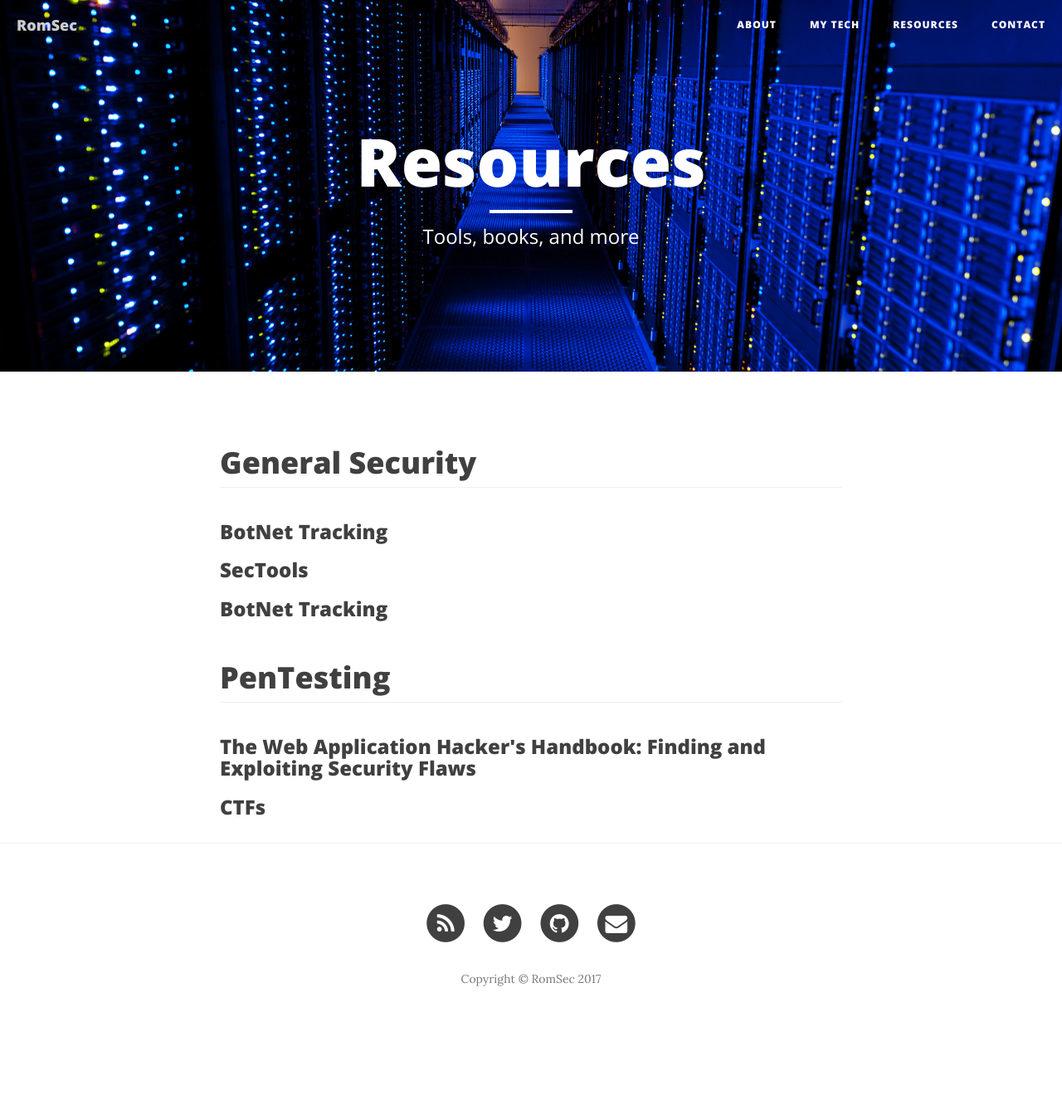
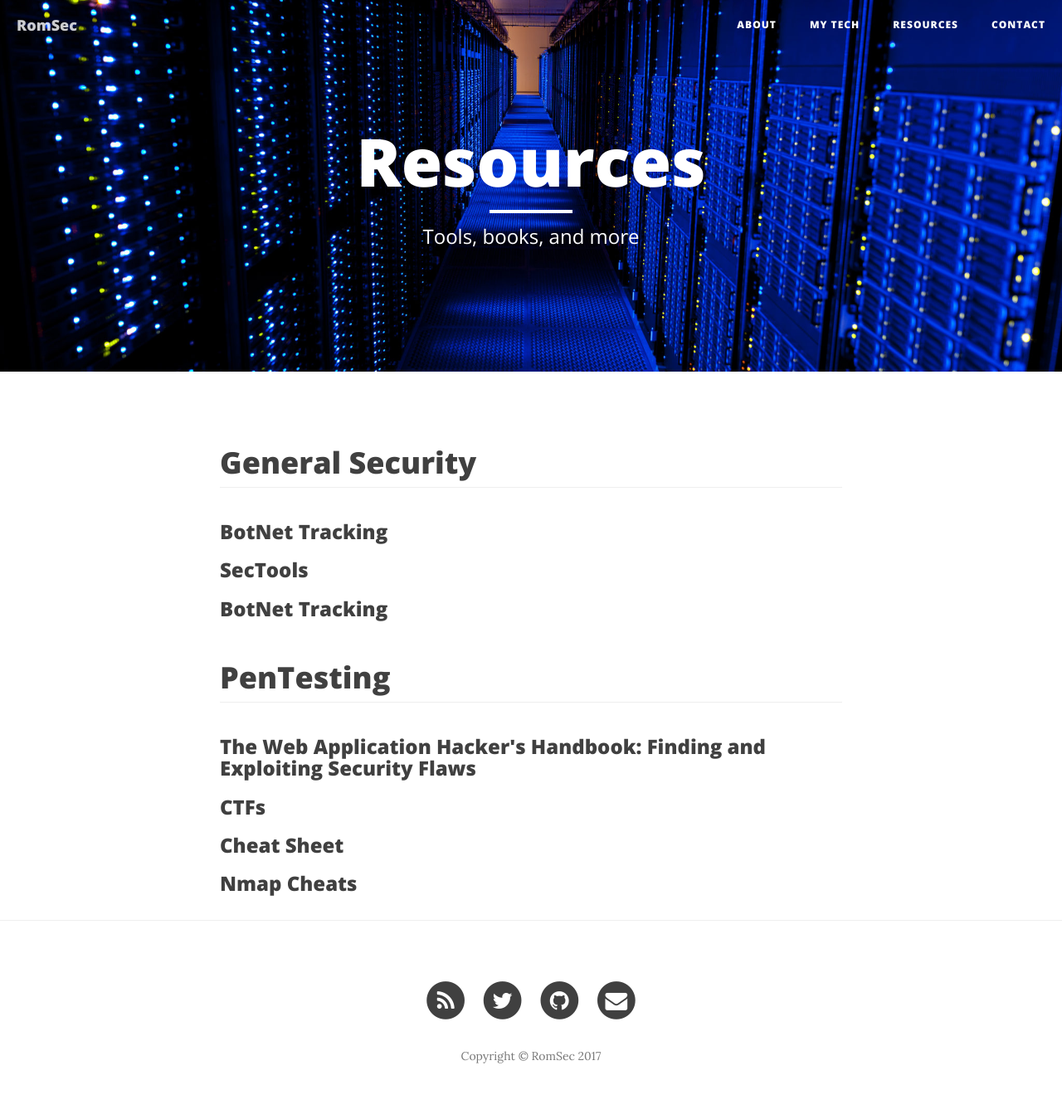
Before and after one commit to RomSec/RomSec.github.io, a Jekyll site: the page built from resources.html, in a window 1280 px wide. Shown: the whole page at 83% size. Built offline with Jekyll 4.4.1, drawn with Linux system fonts in a browser that asks for light colours; nearby versions of some CDN libraries; before the commit the page ends 1256 px from its top, so only the background shows below that.

Commit message:
Update resources.html

```diff
--- a/resources.html
+++ b/resources.html
@@ -10,9 +10,9 @@ header-img: "img/resources-header.jpg"
       <h1 class="page-header">General Security</h1>
   </div>
 </div>
-<h3><a href="https://intel.malwaretech.com/" alt="Hacking-the-art-of-exploatation">BotNet Tracking</a></h3>
+<h3><a href="https://intel.malwaretech.com/">BotNet Tracking</a></h3>
 <h3><a href="http://sectools.org/">SecTools</a></h3>
-<h3><a href="https://intel.malwaretech.com/" alt="Hacking-the-art-of-exploatation">BotNet Tracking</a></h3>
+<h3><a href="https://intel.malwaretech.com/">BotNet Tracking</a></h3>
 
 
 
@@ -21,5 +21,7 @@ header-img: "img/resources-header.jpg"
       <h1 class="page-header">PenTesting</h1>
   </div>
 </div>
-<h3><a href="https://www.amazon.com/Web-Application-Hackers-Handbook-Exploiting/dp/8126533404/" alt="Web-Application-Hacker-Handbook">The Web Application Hacker's Handbook: Finding and Exploiting Security Flaws</a></h3>
-<h3><a href="https://github.com/apsdehal/awesome-ctf" alt="A-Bug-Hunter's-Diary">CTFs</a></h3>
+<h3><a href="https://www.amazon.com/Web-Application-Hackers-Handbook-Exploiting/dp/8126533404/">The Web Application Hacker's Handbook: Finding and Exploiting Security Flaws</a></h3>
+<h3><a href="https://github.com/apsdehal/awesome-ctf">CTFs</a></h3>
+<h3><a href="https://highon.coffee/blog/penetration-testing-tools-cheat-sheet/">Cheat Sheet</a></h3>
+<h3><a href="https://hackertarget.com/7-nmap-nse-scripts-recon/">Nmap Cheats</a></h3>
```
